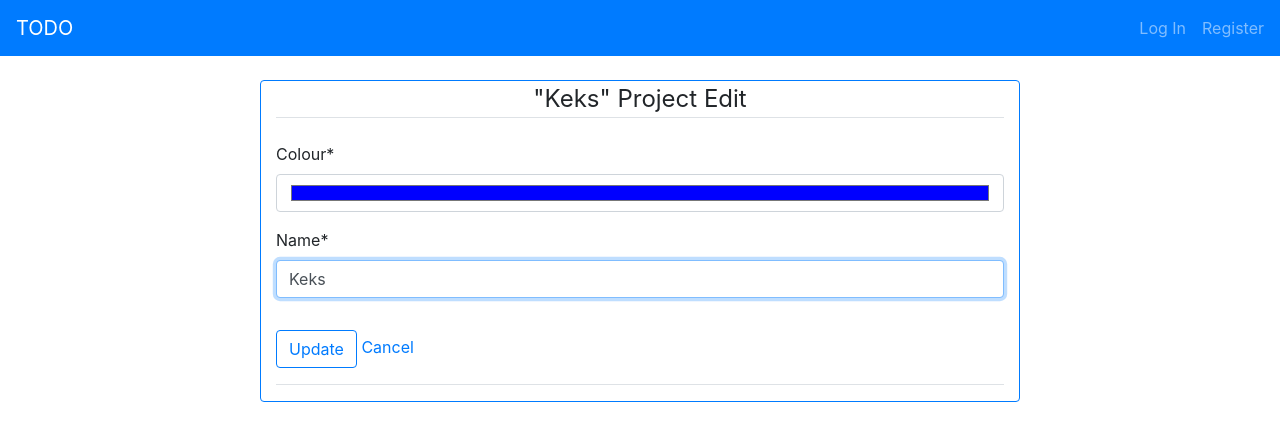
After one commit to Sturmtiger/todo_project, a Django app: a page that uses todo_project/todo_app/templates/todo_app/update_universal.html in a window 1280 px wide. The commit adds this page. Shown: the top 441 px of the page. Run offline with Django 3.2, Linux system fonts and the light colour scheme; data comes from the database, SQL or seed files in the repository; both versions use the stored data as it was after the commit; some libraries are stand-ins or nearby versions.

Commit message:
update in process

```diff
--- a/todo_project/todo_app/models.py
+++ b/todo_project/todo_app/models.py
@@ -30,6 +30,9 @@ class Project(models.Model):
     def get_delete_url(self):
         return reverse('project_delete_url', kwargs={'slug': self.slug})
 
+    def get_update_url(self):
+        return reverse('project_update_url', kwargs={'slug': self.slug})
+
     def __str__(self):
         return self.name
 
@@ -55,6 +58,9 @@ class Task(models.Model):
     def get_delete_url(self):
         return reverse('task_delete_url', kwargs={'id': self.id})
 
+    def get_update_url(self):
+        return reverse('task_update_url', kwargs={'id': self.id})
+
     def get_done_url(self):
         return reverse('task_done_url', kwargs={'id': self.id})
 
--- a/todo_project/todo_app/templates/todo_app/archive.html
+++ b/todo_project/todo_app/templates/todo_app/archive.html
@@ -1,5 +1,4 @@
 {% extends 'todo_app/todo_base.html' %}
-
 {% block center-block %}
     {% include 'todo_app/includes/center_block_archive.html' %}
 {% endblock %}
--- a/todo_project/todo_app/templates/todo_app/includes/center_block_universal.html
+++ b/todo_project/todo_app/templates/todo_app/includes/center_block_universal.html
@@ -29,7 +29,7 @@
                                   </button>
                                   <div class="dropdown-menu">
 
-                                      <a class="dropdown-item" href="#">Edit</a>
+                                      <a class="dropdown-item" href="{{ task.get_update_url }}">Edit</a>
 
                                       <form action="{{ task.get_delete_url }}" method="post">
                                           {% csrf_token %}
@@ -65,7 +65,7 @@
                               </button>
                               <div class="dropdown-menu">
 
-                                  <a class="dropdown-item" href="#">Edit</a>
+                                  <a class="dropdown-item" href="{{ task.get_update_url }}">Edit</a>
 
                                   <form action="{{ task.get_delete_url }}" method="post">
                                       {% csrf_token %}
--- a/todo_project/todo_app/templates/todo_app/includes/left_block_universal.html
+++ b/todo_project/todo_app/templates/todo_app/includes/left_block_universal.html
@@ -13,12 +13,11 @@
                             <span class="sr-only">Toggle Dropdown</span>
                           </button>
                           <div class="dropdown-menu">
-                              <a class="dropdown-item" href="#">Edit</a>
+                              <a class="dropdown-item" href="{{ project.get_update_url }}">Edit</a>
                               <form action="{{ project.get_delete_url }}" method="post">
                                   {% csrf_token %}
                                   <button class="dropdown-item" type="submit">Delete</button>
                               </form>
-<!--                              <a class="dropdown-item" href="{{ project.get_delete_url }}">Delete</a>-->
                           </div>
 
                         </div>
--- /dev/null
+++ b/todo_project/todo_app/templates/todo_app/update_universal.html
@@ -0,0 +1,36 @@
+{% extends 'base.html' %}
+{% load crispy_forms_tags %}
+
+{% block title %}{{ project }} - {{ block.super }}{% endblock %}
+
+{% block content %}
+
+        <div class="container">
+            <div class="row">
+                <div class="col-md-8 offset-2 mt-4 border border-primary rounded">
+
+                        {% if messages %}
+                        {% for message in messages %}
+                            <div class="alert alert-{{ messages.tags }}">{{ message }}</div>
+                        {% endfor %}
+                        {% endif %}
+
+                    <form method="post">
+                        {% csrf_token %}
+                        <fieldset class="form-group">
+                            <legend class="border-bottom mb-4 text-center">{{ project }}</legend>
+                            {{ form|crispy }}
+                        </fieldset>
+                        <div class="form-group">
+                            <button class="btn btn-outline-primary" type="submit">Update</button>
+                            <a href="{% url 'today_url' %}" class="d-inline">Cancel</a>
+                        </div>
+                    </form>
+                    <div class="border-top pt-3">
+                    </div>
+
+                </div>
+            </div>
+        </div>
+
+{% endblock %}
--- a/todo_project/todo_app/urls.py
+++ b/todo_project/todo_app/urls.py
@@ -8,8 +8,10 @@ urlpatterns = [
     path('archive/', archive, name='archive_url'),
     path('project/<str:slug>/detail/', projectDetail, name='project_detail_url'),
     path('project/create/', ProjectCreate.as_view(), name='create_project_url'),
+    path('project/<str:slug>/update/', projectUpdate.as_view(), name='project_update_url'),
     path('project/<str:slug>/delete/', projectDelete, name='project_delete_url'),
     path('task/create/', TaskCreate.as_view(), name='create_task_url'),
+    path('task/<int:id>/update/', taskUpdate.as_view(), name='task_update_url'),
     path('task/<int:id>/delete/', taskDelete, name='task_delete_url'),
     path('task/<int:id>/done/', taskDone, name='task_done_url')
 
--- a/todo_project/todo_app/views.py
+++ b/todo_project/todo_app/views.py
@@ -19,7 +19,7 @@ def today(request):
     if request.user.is_authenticated:
         # today_date = datetime.today().strftime("%a, %d %B")
         project_form = ProjectForm()
-        task_form = TaskForm(user=request.user)
+        task_form = TaskForm(request.user)
         projects = Project.objects.filter(user=request.user)
         overdue_tasks = Task.objects.filter(project__user=request.user,
                                             date_until__lt=timezone.now(),
@@ -55,7 +55,7 @@ def nextSevenDays(request):
 
         context = {
             'next7days_obj': True,
-            'title': 'Today',
+            'title': 'Next 7 days',
             'today_date': datetime.now(),
             'projects': projects,
             'tasks': tasks,
@@ -72,7 +72,7 @@ def projectDetail(request, slug):
     project = user.project_set.get(slug=slug)
     tasks = project.task_set.all()
     context = {
-        'title' : project.name,
+        'title': project.name + ' PROJECT',
         'project': project,
         'tasks': tasks}
     return render(request, 'todo_app/project.html', context=context)
@@ -82,13 +82,19 @@ def archive(request):
     user = User.objects.get(id=request.user.id)
     projects = user.project_set.all()
     tasks = [task for project in projects for task in project.task_set.filter(status='done')]
-    return render(request, 'todo_app/archive.html', context={'tasks': tasks, 'title': 'Archive'})
+    context = {
+        'tasks': tasks,
+        'title': 'Archive'
+    }
+    return render(request, 'todo_app/archive.html', context=context)
 
 
 class ProjectCreate(View):
     def post(self, request):
         bound_form = ProjectForm(request.POST)
-
+        print(request.POST)
+        print(bound_form.is_valid())
+        print(bound_form.errors)
         if bound_form.is_valid():
             new_project = bound_form.save(commit=False)
             new_project.user = User.objects.get(id=request.user.id)
@@ -133,9 +139,57 @@ def taskDelete(request, id):
         messages.success(request, f'Task <b>"{task.name}"</b> has been deleted successfully!')
         return redirect('main_url', permanent=True)
 
+
 def taskDone(request, id):
     if request.method == 'POST':
         task = Task.objects.get(id=id)
         task.status = 'done'
         task.save()
         return redirect('main_url', permanent=True)
+
+
+class projectUpdate(View):
+    def get(self, request, slug):
+        project = Project.objects.get(slug=slug)
+        bound_form = ProjectForm(instance=project)
+        context = {
+            'project': f'"{project.name}" Project Edit',
+            'form': bound_form
+        }
+        return render(request, 'todo_app/update_universal.html', context=context)
+
+    def post(self, request, slug):
+        project = Project.objects.get(slug=slug)
+        bound_form = ProjectForm(request.user, post, instance=project)
+        if bound_form.is_valid():
+            bound_form.save()
+            return redirect('main_url')
+        context = {
+            'project': project.name,
+            'form': bound_form
+        }
+        return render(request, 'todo_app/update_universal.html', context=context)
+
+class taskUpdate(View):
+    def get(self, request, id):
+        task = Task.objects.get(id=id)
+        bound_form = TaskForm(request.user, instance=task)
+        context = {
+            'project': f'"{task.name}" Task Edit',
+            'form': bound_form
+        }
+        return render(request, 'todo_app/update_universal.html', context=context)
+
+    def post(self, request, id):
+        post = request.POST.copy()
+        post['date_until'] = post.get('date_until').replace('T', ' ')
+        task = Task.objects.get(id=id)
+        bound_form = TaskForm(request.user, post, instance=task)
+        if bound_form.is_valid():
+            bound_form.save()
+            return redirect('main_url')
+        context = {
+            'project': f'"{task.name}" Project Edit',
+            'form': bound_form
+        }
+        return render(request, 'todo_app/update_universal.html', context=context)
```
Also changed, not shown: todo_project/todo_app/forms.py (+11 -0 lines), todo_project/db.sqlite3.
